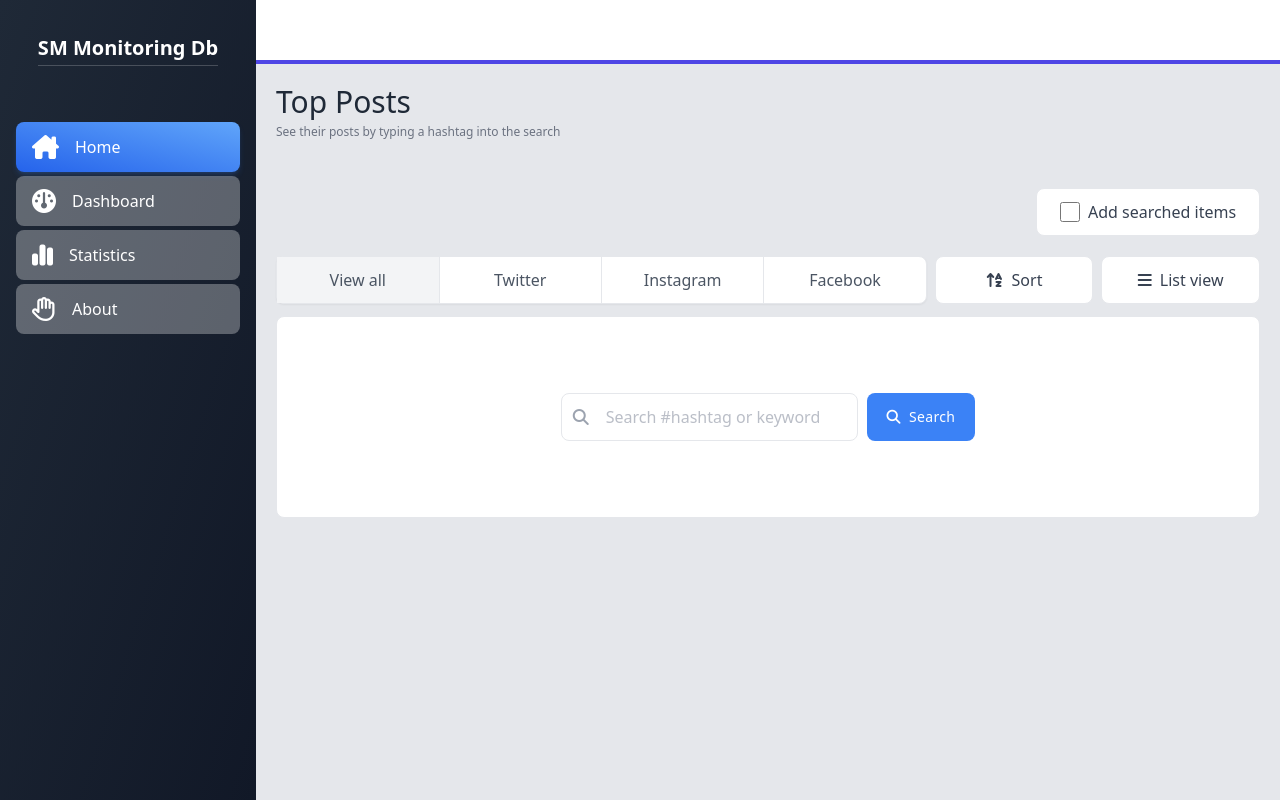
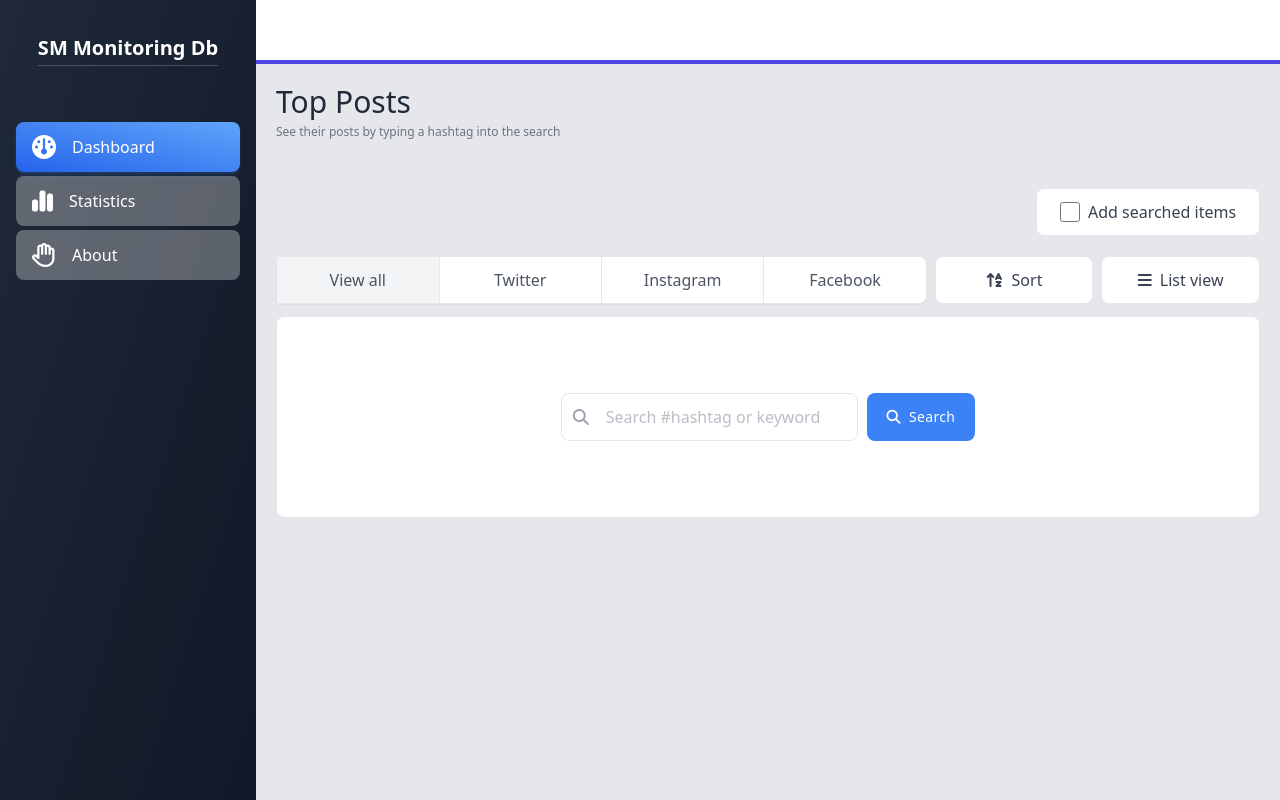
Before and after one commit to emrslmz/social-media-dashboard, a Nuxt app: page / in a window 1280 px wide. Built offline with nearby package versions, Linux system fonts and the light colour scheme.

Commit message:
changed rute path for home

```diff
--- a/components/base/TheSidebar.vue
+++ b/components/base/TheSidebar.vue
@@ -51,16 +51,10 @@ export default {
     const dashboardStore = useDashboardStore();
     const menuItems = [
       {
-        name: 'Home',
-        icon: 'fa-solid fa-house-chimney',
+        name: 'Dashboard',
+        icon: 'fa-solid fa-gauge',
         to: '/',
         routeName: 'index'
-      },
-      {
-        name: 'Dashboard',
-        icon: 'fa-solid fa-gauge',
-        to: '/Dashboard',
-        routeName: 'Dashboard'
       },
       {
         name: 'Statistics',
```
